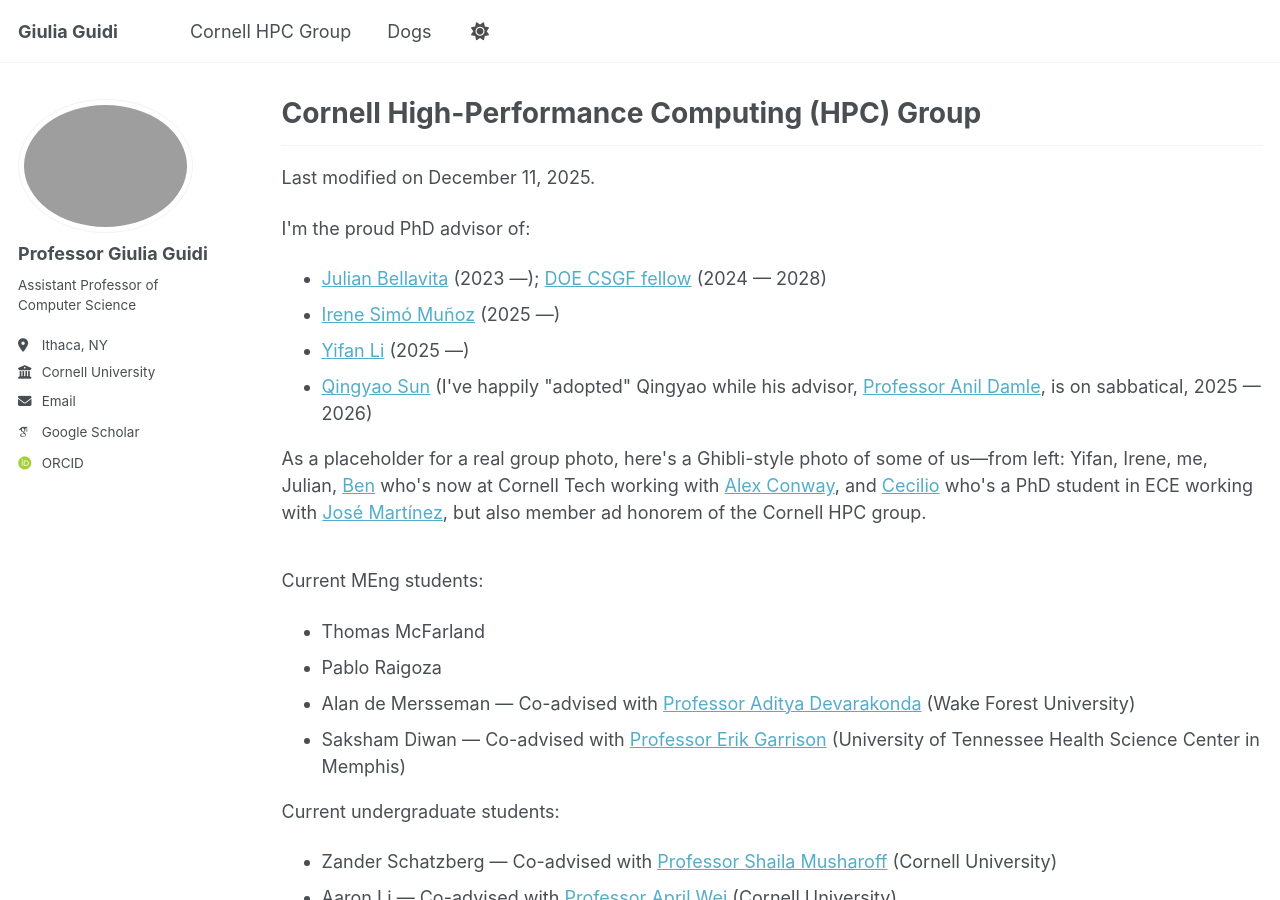
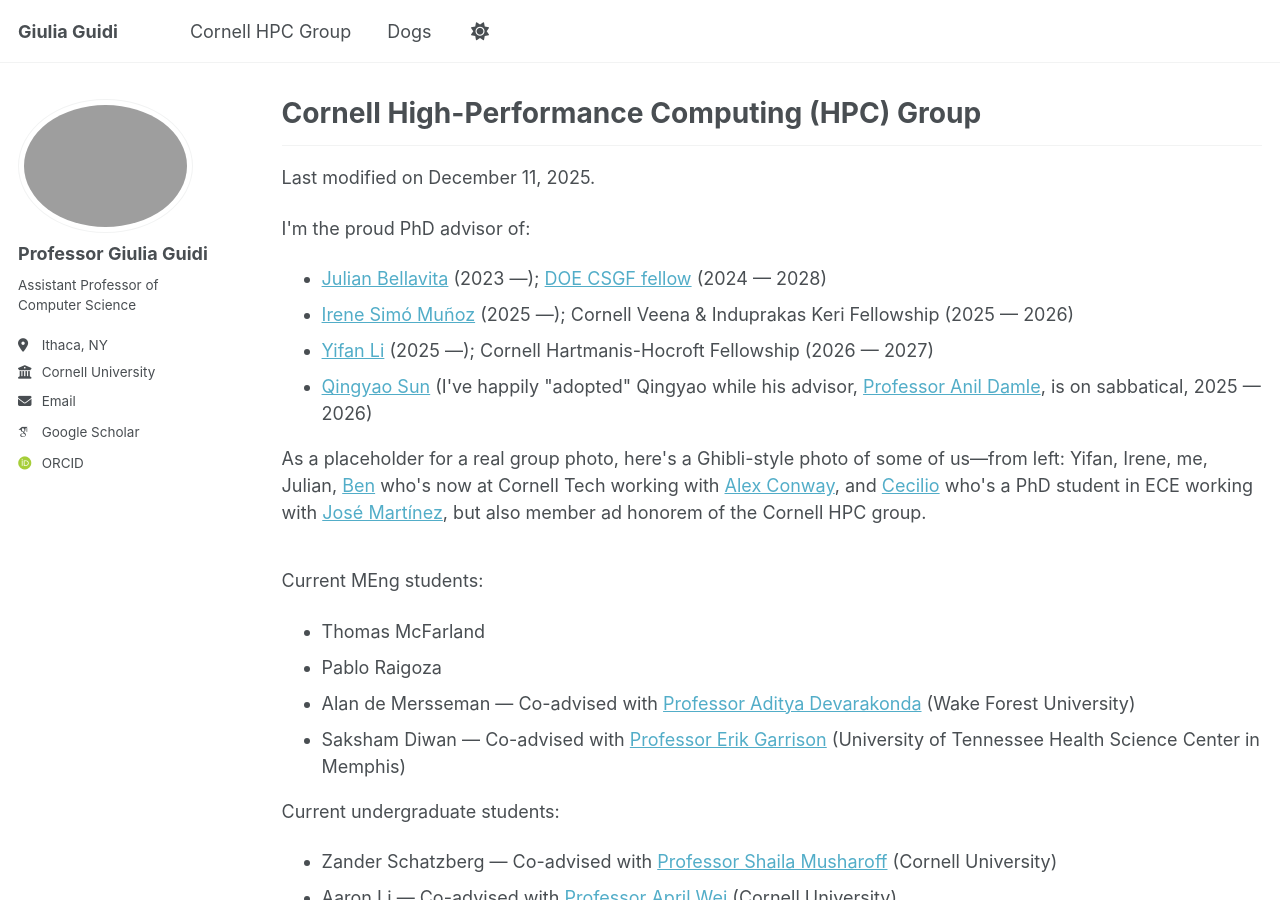
Before and after one commit to giuliaguidi/giuliaguidi.github.io, a Jekyll site: the page built from _pages/hpcgroup.html, in a window 1280 px wide and 900 px high. Built offline with Jekyll 4.4.1, drawn with Linux system fonts in a browser that asks for light colours; some web fonts are replaced.

Commit message:
Add fellowship details for PhD advisors
Updated advisor list with fellowship details for Irene Simó Muñoz and Yifan Li.

```diff
--- a/_pages/hpcgroup.html
+++ b/_pages/hpcgroup.html
@@ -19,8 +19,8 @@ author_profile: true
     <p>I'm the proud PhD advisor of:</p>
     <ul>
         <li><a href="https://hooninator.github.io/website.github.io/">Julian Bellavita</a> (2023 &mdash;); <a href="https://www.krellinst.org/csgf/profile/bellavita2024">DOE CSGF fellow</a> (2024 &mdash; 2028)</li>
-        <li><a href="https://isimo00.github.io/">Irene Simó Muñoz</a> (2025 &mdash;)</li>
-        <li><a href="https://l.iyi.fan/">Yifan Li</a> (2025 &mdash;)</li>
+        <li><a href="https://isimo00.github.io/">Irene Simó Muñoz</a> (2025 &mdash;); Cornell Veena & Induprakas Keri Fellowship (2025 &mdash; 2026)</li>
+        <li><a href="https://l.iyi.fan/">Yifan Li</a> (2025 &mdash;); Cornell Hartmanis-Hocroft Fellowship (2026 &mdash; 2027)</li>
         <li><a href="https://nalzok.github.io/">Qingyao Sun</a> (I've happily "adopted" Qingyao while his advisor, <a href="https://www.cs.cornell.edu/~damle/">Professor Anil Damle</a>, is on sabbatical, 2025 &mdash; 2026)</li>
     </ul>
 
```
